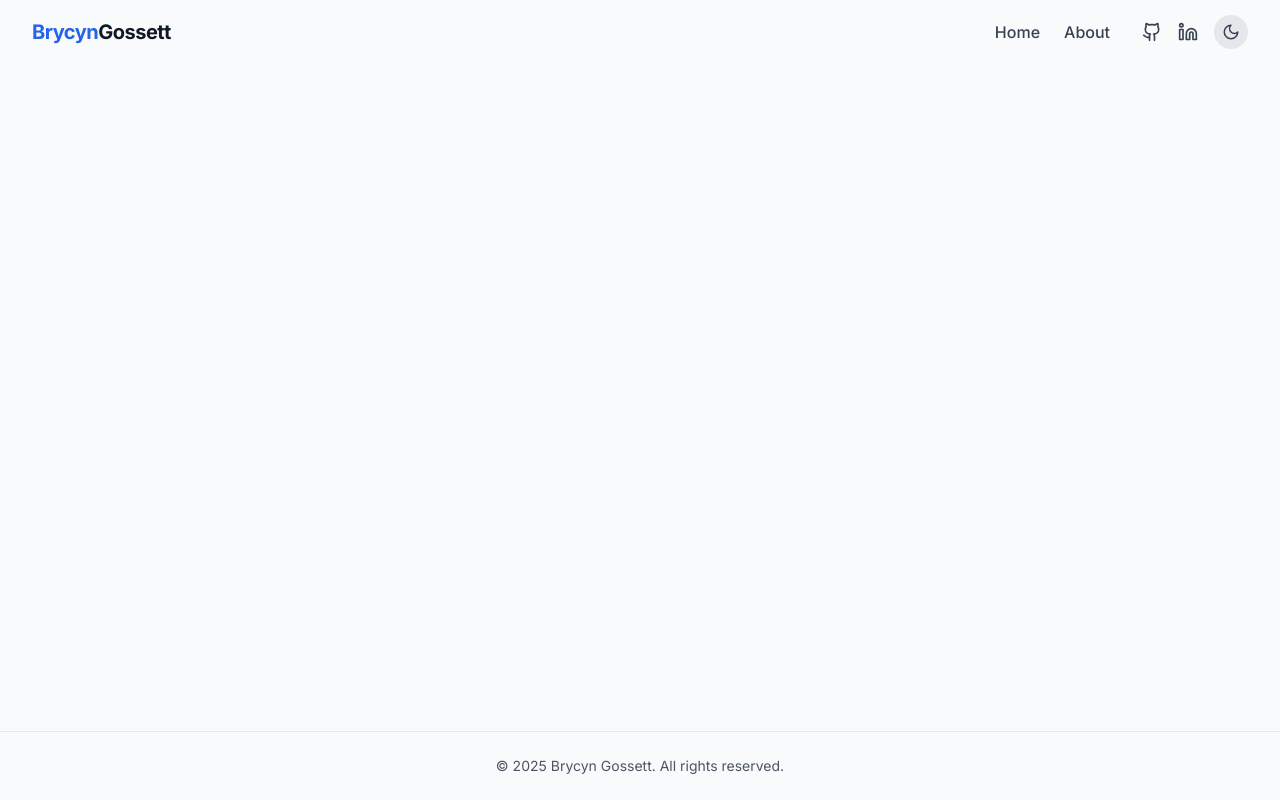
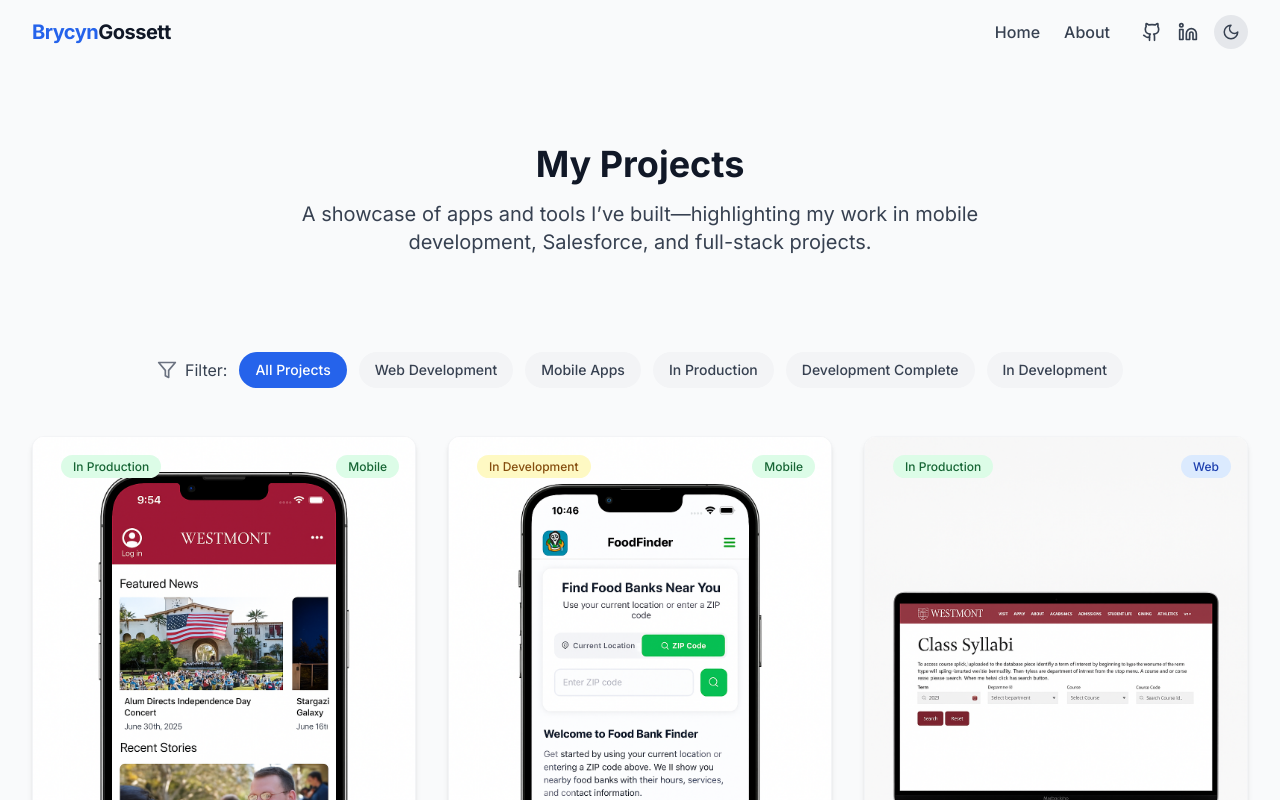
Before and after one commit to Brycyn/personal-site, a React (Vite) app: page /personal-site/projects in a window 1280 px wide. Shown: the top 800 px of the page. Built offline with nearby package versions, Linux system fonts and the light colour scheme.

Commit message:
added production status to filter

```diff
--- a/src/App.tsx
+++ b/src/App.tsx
@@ -18,8 +18,8 @@ function AnimatedRoutes() {
     <AnimatePresence mode="wait">
       <Routes location={location} key={location.pathname}>
         <Route path="/personal-site" element={<Home />} />
-        <Route path="/about" element={<About />} />
-        <Route path="/projects" element={<Projects />} />
+        <Route path="/personal-site/about" element={<About />} />
+        <Route path="/personal-site/projects" element={<Projects />} />
       </Routes>
     </AnimatePresence>
   );
--- a/src/pages/Projects/Projects.tsx
+++ b/src/pages/Projects/Projects.tsx
@@ -1,26 +1,34 @@
 import React, { useState } from "react";
 import { motion } from "framer-motion";
 import ProjectCard from "./ProjectCard";
-import { projects, ProjectCategory } from "./projectsData";
+import { projects, ProjectCategory, ProjectStatus } from "./projectsData";
 import { Filter } from "lucide-react";
 import ContactCTA from "../../components/ContactCTA";
 
 const Projects: React.FC = () => {
-  const [activeFilter, setActiveFilter] = useState<ProjectCategory | "all">(
-    "all"
-  );
+  const [activeFilter, setActiveFilter] = useState<
+    ProjectCategory | "all" | ProjectStatus
+  >("all");
 
   const filteredProjects =
     activeFilter === "all"
       ? projects
-      : projects.filter((project) => project.category === activeFilter);
+      : projects.filter(
+          (project) =>
+            project.category === activeFilter || project.status === activeFilter
+        );
 
-  const filterCategories: { value: ProjectCategory | "all"; label: string }[] =
-    [
-      { value: "all", label: "All Projects" },
-      { value: "web", label: "Web Development" },
-      { value: "mobile", label: "Mobile Apps" },
-    ];
+  const filterCategories: {
+    value: ProjectCategory | "all" | ProjectStatus;
+    label: string;
+  }[] = [
+    { value: "all", label: "All Projects" },
+    { value: "web", label: "Web Development" },
+    { value: "mobile", label: "Mobile Apps" },
+    { value: "production", label: "In Production" },
+    { value: "completed", label: "Development Complete" },
+    { value: "development", label: "In Development" },
+  ];
 
   return (
     <motion.div
--- a/src/pages/Projects/projectsData.ts
+++ b/src/pages/Projects/projectsData.ts
@@ -5,7 +5,7 @@ import FoodFinderPhoto from "../../assets/FoodFinder-photo.png";
 import CSProduct from "../../assets/CSProduct.png";
 
 export type ProjectCategory = "web" | "mobile";
-export type projectStatus = "production" | "completed" | "development";
+export type ProjectStatus = "production" | "completed" | "development";
 
 export interface Project {
   id: number;
@@ -14,7 +14,7 @@ export interface Project {
   image: string;
   hoverImage?: string; // Optional hover image
   category: ProjectCategory;
-  status: projectStatus;
+  status: ProjectStatus;
   technologies: string[];
   githubUrl?: string;
   liveUrl?: string;
```
